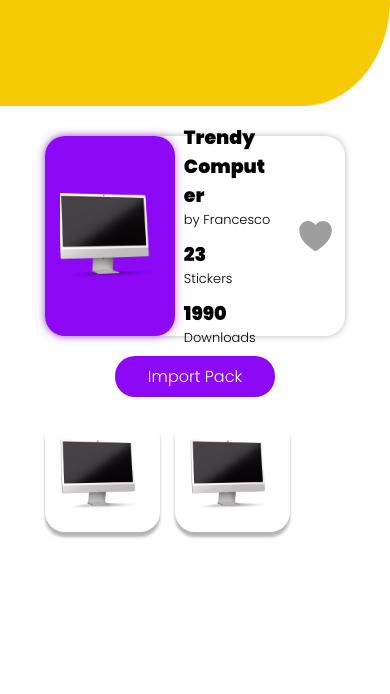
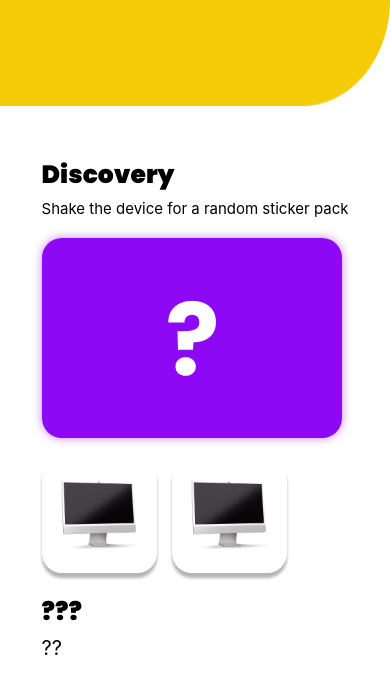
Before and after one commit to STICKEREST/stickerest, a React Native app in the folder code/: screen / in a window 390 px wide. Shown: the top 694 px of the page. Built offline with nearby package versions, Linux system fonts and the light colour scheme.

Commit message:
Discovery page also ready
Signed-off-by: Francesco <francesco.mazzini432@gmail.com>

```diff
--- a/code/App.tsx
+++ b/code/App.tsx
@@ -2,18 +2,17 @@ import React from 'react';
 import { StyleSheet, Text, View, Image } from 'react-native';
 
 //FOR TESTING PURPOSES:
-import SingleSticker from './components/pages/stickers/SingleSticker';
 import Loading_page from './components/pages/Loading_page';
 import Login_page from './components/pages/Login_page';
 
-import DicoveryPage from './components/pages/discovery/DiscoveryPage';
+import DiscoveryPage from './components/pages/discovery/DiscoveryPage';
 
 export default function App() {
 
   return (
     <View>
         {/*put your page here*/}
-        <SingleSticker/>
+        <DiscoveryPage/>
     </View>
   );
 
--- a/code/components/pages/discovery/DiscoveryPage.tsx
+++ b/code/components/pages/discovery/DiscoveryPage.tsx
@@ -68,7 +68,7 @@ const MainStickerView = () => {
 
 
 
-export default function DicoveryPage() {
+export default function DiscoveryPage() {
 
   const [fontsLoaded] = useFonts({
     'popblack': require('../../../assets/fonts/poppins/popblack.otf'),
```
